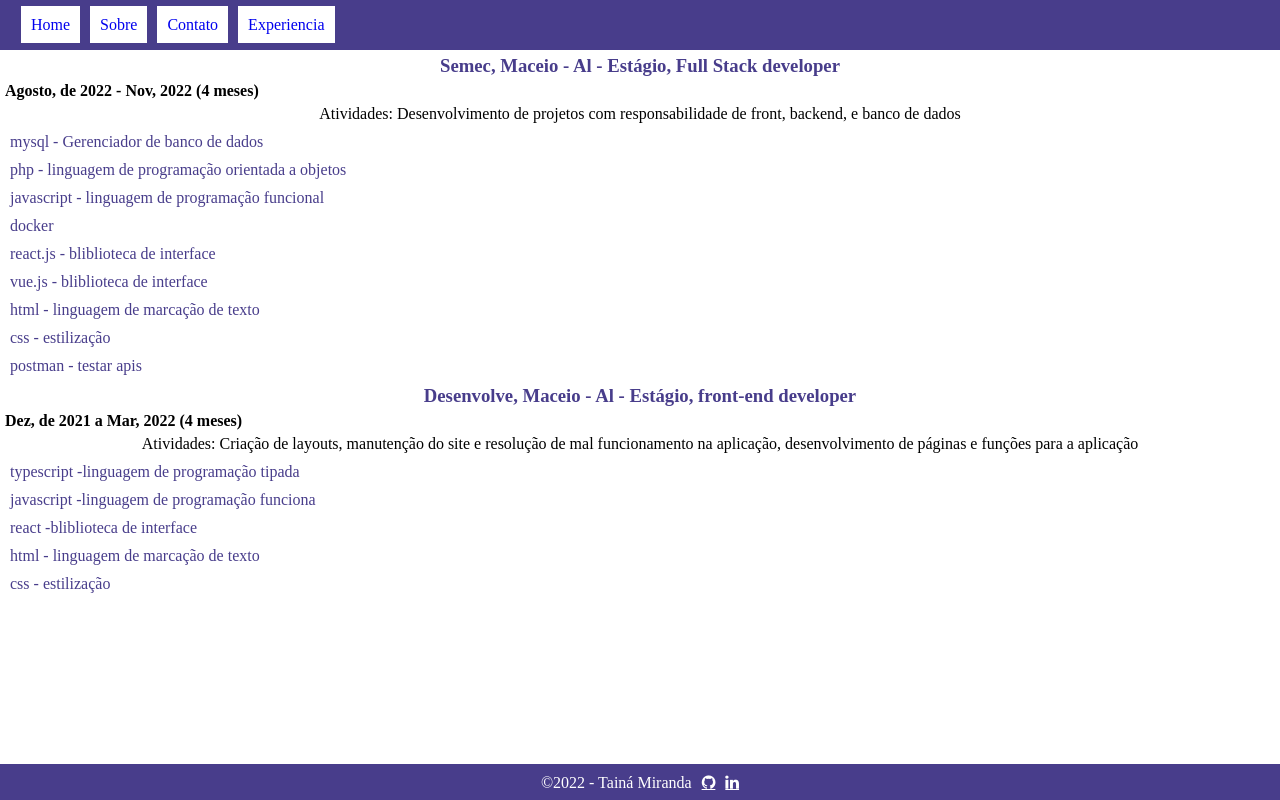
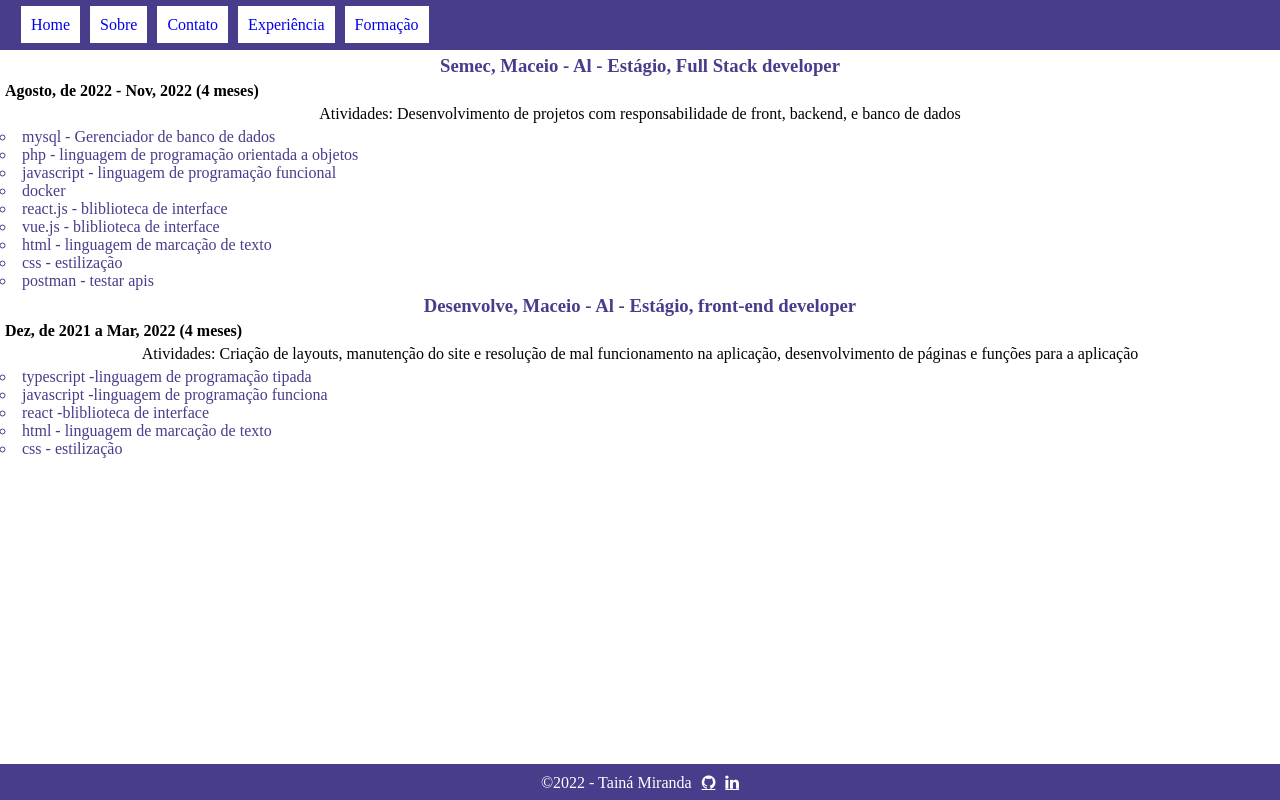
Before and after one commit to tainamiranda2/portifolio, a React (Vite) app: page /experiencia in a window 1280 px wide. Built offline with nearby package versions, Linux system fonts and the light colour scheme.

Commit message:
melhorando o front

```diff
--- a/src/App.css
+++ b/src/App.css
@@ -8,3 +8,9 @@ h2{
     margin: 5px;
     color: #483D8B;
 }
+.homeLi{
+display: inline;
+}
+.homeLi li{
+  list-style:circle;
+}
--- a/src/Route/Router.jsx
+++ b/src/Route/Router.jsx
@@ -12,6 +12,7 @@ import { Page2 } from '../pages/page/page2'
 import { Page3 } from '../pages/page/page3'
 import { Page4 } from '../pages/page/page4'
 import { Experiencia } from '../pages/experiencia/experiencia'
+import { Formacao } from '../pages/formacao/formacao'
 
 
 export const Router=()=>{
@@ -21,6 +22,7 @@ export const Router=()=>{
         <Routes>
             <Route path='/' element={<Home/>}/>
             <Route path='/sobre' element={<Sobre/>}/>
+            <Route path='/formacao' element={<Formacao/>}/>
 
             <Route path='/contatos' element={<Contato/>}/>
              <Route path='/experiencia' element={<Experiencia/>}/>
--- a/src/layout/navbar/navbar.jsx
+++ b/src/layout/navbar/navbar.jsx
@@ -17,7 +17,10 @@ export const Navbar=()=>{
     <Link to="/contatos">Contato</Link>
     </li>
     <li>
-    <Link to="/experiencia">Experiencia</Link>
+    <Link to="/experiencia">Experiência</Link>
+    </li>
+    <li>
+    <Link to="/formacao">Formação</Link>
     </li>
 </ul>
 </navbar>
--- a/src/pages/experiencia/experiencia.jsx
+++ b/src/pages/experiencia/experiencia.jsx
@@ -5,26 +5,29 @@ export const Experiencia=()=>{
         <h3>   Semec,  Maceio - Al - Estágio, Full Stack developer </h3>
 <strong> Agosto, de 2022 - Nov, 2022 (4 meses)</strong>
 <p> Atividades: Desenvolvimento de projetos com responsabilidade de front, backend, e banco de dados </p>
-
-<ol> mysql - Gerenciador de banco de dados </ol>
-    <ol> php - linguagem de programação orientada a objetos</ol>
-   <ol>javascript - linguagem de programação funcional</ol>
-   <ol> docker</ol>
-  <ol>   react.js - bliblioteca de interface</ol>
-  <ol>   vue.js - bliblioteca de interface</ol>
- <ol>   html - linguagem de marcação de texto</ol>
-   <ol>  css - estilização </ol>
-   <ol> postman - testar apis</ol>
-
+<article className='homeLi'>
+<li> mysql - Gerenciador de banco de dados </li>
+    <li> php - linguagem de programação orientada a objetos</li>
+   <li>javascript - linguagem de programação funcional</li>
+   <li> docker</li>
+  <li>   react.js - bliblioteca de interface</li>
+  <li>   vue.js - bliblioteca de interface</li>
+ <li>   html - linguagem de marcação de texto</li>
+   <li>  css - estilização </li>
+   <li> postman - testar apis</li>
+   </article>
 
 <h3>Desenvolve,  Maceio - Al - Estágio, front-end developer</h3>
 <strong> Dez, de 2021 a Mar, 2022 (4 meses) </strong>
+
 <p> Atividades: Criação de layouts, manutenção do site e resolução de mal funcionamento na aplicação, desenvolvimento de páginas e funções para a aplicação </p>
-<ol>typescript -linguagem de programação tipada</ol>
-  <ol> javascript -linguagem de programação funciona</ol>
- <ol> react -bliblioteca de interface</ol>
-     <ol>html - linguagem de marcação de texto</ol>
-  <ol>  css - estilização</ol>
+<article className='homeLi'>
+<li>typescript -linguagem de programação tipada</li>
+  <li> javascript -linguagem de programação funciona</li>
+ <li> react -bliblioteca de interface</li>
+     <li>html - linguagem de marcação de texto</li>
+  <li>  css - estilização</li>
+  </article>
         </div>
     )
 }
--- /dev/null
+++ b/src/pages/formacao/formacao.jsx
@@ -0,0 +1,24 @@
+export const Formacao=()=>{
+    return(
+        <div>
+            <h2>Formação</h2>
+        <h3>Educação</h3>
+        <p>Ifal, Maceió al - Sistemas de informação
+Fev de 2020 - Atual
+Período -  Noturno (6°)
+</p>
+        <h3>Idioma</h3>
+        <p>Inglês, udemy - Intermediário/B1 - 50 horas, Fev de 2020 - Dez de 2020
+
+</p>
+        <h3>Cursos</h3>
+        <p><strong> Javascript, Css, Html, React, Node, mongodb</strong> - udemy  - 260 horas, Fev de 2020 - Dez de 2020
+</p>
+        <p><strong>Php, Mysql, Linux, Vue.js, WordPress </strong>- udemy  - 80 horas, Jan de 2021 - Jun de 2021
+</p>
+        <p><strong> Api rest</strong> - dio  - 40 horas, jun de 2022 - out de 2022
+</p>
+
+        </div>
+    )
+}
--- a/src/pages/home/home.jsx
+++ b/src/pages/home/home.jsx
@@ -4,7 +4,45 @@ export const Home=()=>{
     return(
         <div>
             <h2>Tainá Miranda <strong>Desenvolvedora Júnior</strong></h2>
-<p>Projeto em construção ...</p>
+
+
+
+        <article className="homeLi">
+<section>
+    <h3>Hardskills</h3>
+ <li>Linguagem de programação: JavaScript, Typescript, php
+</li>
+<li>Biblioteca: React.js (styled-components, bootstrap, Sass)
+</li>
+<li>Versionamento de código: Github
+</li>
+<li>Design de interface: Figma
+</li>
+<li>Consulta de api: Rest
+</li>
+<li>Teste de api: Postman
+</li>
+<li>Banco de dados: Mysql, mongoDB
+</li>
+<li>Sistemas operacional: Linux</li>
+<li>Conhecimento em: Padrões de projeto, metodologia Scrum
+</li>
+</section>
+<section>
+<h3>Softskill</h3>
+<li>Pró-atividade,organização e foco no resultado</li>
+<li>Bom relacionamento interpessoal
+</li>
+<li>Trabalho em equipe
+</li>
+<li>Criativa</li>
+
+</section>
+        </article>
+
+
+
+    <h3>Acesse as paǵinas com os conteúdos em questão ...</h3>
 <Barra end="/paga1" text="Projetos próprios conclúidos"/>
 
 <Barra end="/paga2" text="Projetos próprios em andamento ..."/>
--- a/src/pages/sobre/sobre.jsx
+++ b/src/pages/sobre/sobre.jsx
@@ -1,5 +1,25 @@
 export const Sobre =()=>{
     return(
-        <h2>Sobre mimm</h2>
+<div>
+        <h2>Sobre mim</h2>
+
+        <h3>
+            Desenvolvedora frontend Jr</h3>
+<strong> Maceió, Alagoas, Brasil</strong>
+<p>Sobre o meu  perfil como pessoa, sou uma pessoa esforçada e curiosa, gosto de aprender, tenho em meu perfil alguém que tem objetivo de gerar valor alinhando os meus interesses com os da empresa contribuindo para o crescimento de todos. Possuo o perfil de liderança e criatividade.</p>
+
+<strong>	No  meu currículo informo que  curso sistemas de informação, no instituto federal de Alagoas.  Tenho me preparado através de  cursos na área de desenvolvimento web e aliado a isso faço  projetos pessoais voltado às necessidades do mundo real, o que me permite continuar focada no meu objetivo.</strong>
+<p>Possuo experiências,</p>
+<ol>
+    <li> 1 -A primeira veio através de um estágio onde atuei com tecnologias como react, typescript, javascript e figma e pude colaborar e continuar aprendendo. </li>
+      <li> 2-   A segunda veio de outro estágio na área de desenvolvimento web onde pude aprender a trabalhar com php, javascript, mysql, docker e Api o que me permitiu ganhar confiança para ir em busca de novas oportunidades com a experiência adquirida. </li>
+
+       <li>3 - A terceira  veio por meio de outro estágio atuando como instrutora de informática onde pude lidar com diversas pessoas e aprender a trabalhar com elas.</li>
+       </ol>
+    Manifesto o meu interesse em trabalhar nessa empresa por meio desta carta de apresentação onde cito algumas características pessoais e profissionais.
+
+
+
+        </div>
     )
 }
```
